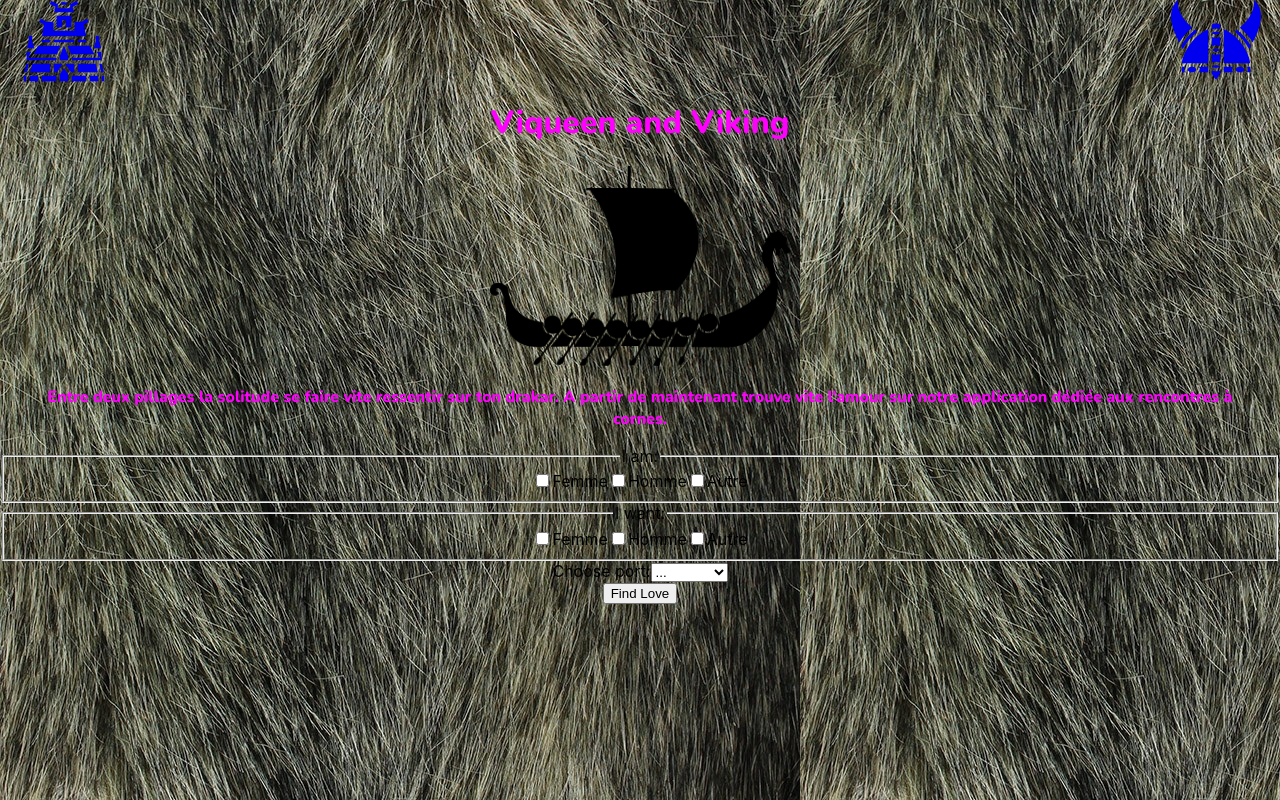
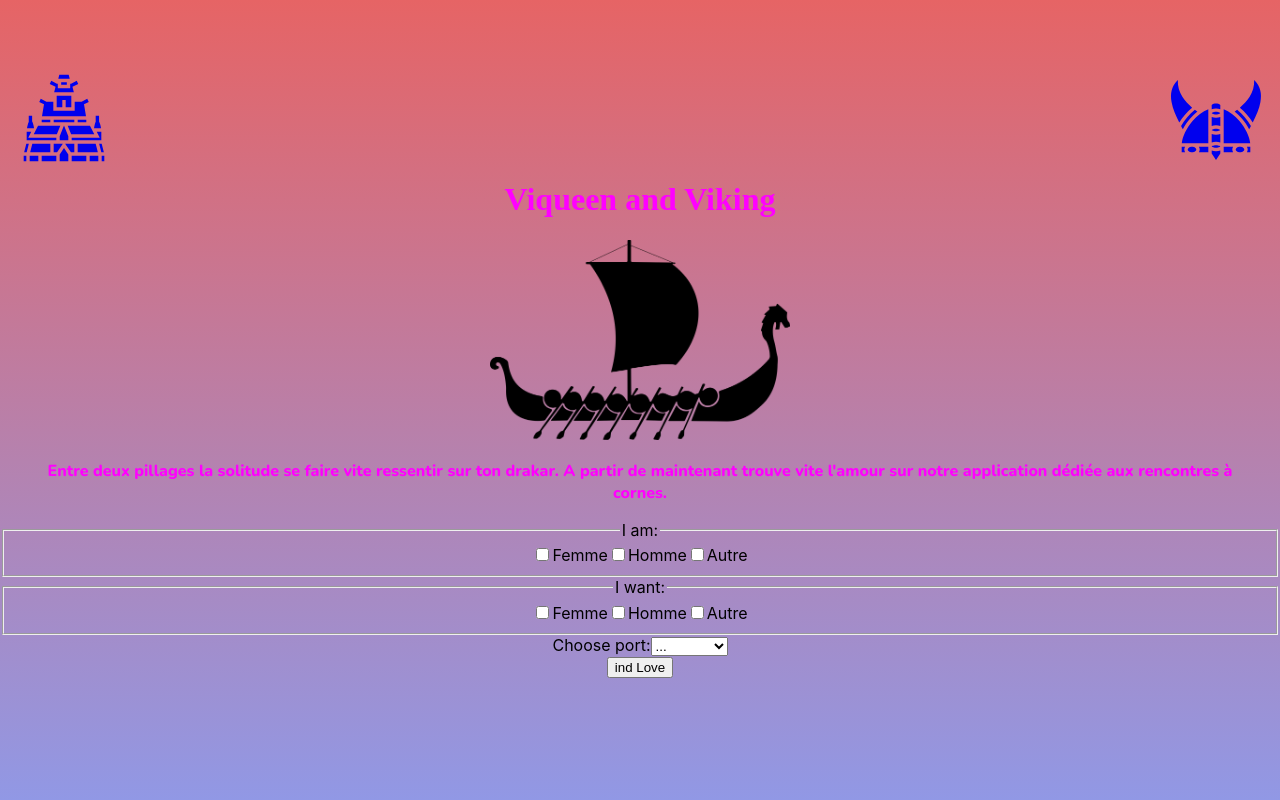
Before and after one commit to lwujek/wcs-js-h1-vikings, a React (Create React App) app: page / in a window 1280 px wide. Built offline with nearby package versions, Linux system fonts and the light colour scheme.

Commit message:
card tinder

```diff
--- a/src/App.js
+++ b/src/App.js
@@ -2,6 +2,8 @@ import "./App.css";
 import Profile from "./components/Profile";
 import { BrowserRouter as Router, Switch, Route } from "react-router-dom";
 import Home from './components/Home.jsx';
+import ProfileTinder from "./components/ProfileTinder";
+
 
 function App() {
   return (
@@ -10,6 +12,7 @@ function App() {
         <Switch>
           <Route exact path="/" component={Home} />
           <Route exact path="/profile" component={Profile} />
+          <Route exact path="/ProfileTinder" component={ProfileTinder} />
         </Switch>
       </Router>
     </div>
--- a/src/components/Api.jsx
+++ b/src/components/Api.jsx
@@ -1,4 +1,4 @@
-export const characters = [
+export const dataBase = [
   {
     id: 1,
     name: "Ássfriđr",
--- a/src/components/Filter.jsx
+++ b/src/components/Filter.jsx
@@ -1,4 +1,5 @@
-import React from 'react';
+import React from "react";
+import { Link } from "react-router-dom";
 
 class Filter extends React.Component {
   render() {
@@ -7,38 +8,37 @@ class Filter extends React.Component {
         <form>
           <fieldset>
             <legend>I am:</legend>
-                        <input type='checkbox' id='Femme'></input>
-                        <label for='Femme'>Femme</label>
-                        <input type='checkbox' id='Homme'></input>
-                        <label for='Homme'>Homme</label>
-                        <input type='checkbox' id='Autre'></input>
-                        <label for='Autre'>Autre</label>
+            <input type="checkbox" id="Femme"></input>
+            <label for="Femme">Femme</label>
+            <input type="checkbox" id="Homme"></input>
+            <label for="Homme">Homme</label>
+            <input type="checkbox" id="Autre"></input>
+            <label for="Autre">Autre</label>
           </fieldset>
           <fieldset>
             <legend>I want:</legend>
-                        <input type='checkbox' id='Femme'></input>
-                        <label for='Femme'>Femme</label>
-                        <input type='checkbox' id='Homme'></input>
-                        <label for='Homme'>Homme</label>
-                        <input type='checkbox' id='Autre'></input>
-                        <label for='Autre'>Autre</label>
-
+            <input type="checkbox" id="Femme"></input>
+            <label for="Femme">Femme</label>
+            <input type="checkbox" id="Homme"></input>
+            <label for="Homme">Homme</label>
+            <input type="checkbox" id="Autre"></input>
+            <label for="Autre">Autre</label>
           </fieldset>
 
-
-                    <label for='ports'>Choose port:</label>
-                    <select name='port' id='ports'>
-                        <option value=''>...</option>
-                        <option value='Stapula'>Stapula</option>
-                        <option value='Dorestad'>Dorestad</option>
-                        <option value='Kattegat'>Kattegat</option>
+          <label for="ports">Choose port:</label>
+          <select name="port" id="ports">
+            <option value="">...</option>
+            <option value="Stapula">Stapula</option>
+            <option value="Dorestad">Dorestad</option>
+            <option value="Kattegat">Kattegat</option>
           </select>
         </form>
-                <button>Find Love</button>
+        <Link to="./ProfileTinder">
+          <button>ind Love</button>
+        </Link>
       </div>
-        )
+    );
   }
 }
 
-
 export default Filter;
--- a/src/components/ProfileTinder.css
+++ b/src/components/ProfileTinder.css
@@ -1,12 +1,21 @@
 #root {
+  text-align: center;
   display: flex;
   justify-content: center;
   width: 100vw;
   min-height: 100vh;
   overflow: hidden;
+  background: linear-gradient(#e66465, #9198e5);
 }
 
-div {
+#root > div {
+  display: flex;
+  flex-direction: column;
+  justify-content: center;
+  align-items: center;
+}
+
+.app > div {
   display: flex;
   flex-direction: column;
   justify-content: center;
@@ -14,7 +23,7 @@ div {
 }
 
 .row {
-  flex-direction: row;
+  flex-direction: row !important;
 }
 
 .row > * {
@@ -22,12 +31,13 @@ div {
 }
 
 h1 {
-  color: rgb(7, 6, 6);
-  margin-bottom: 50px;
+  font-family: "Damion", cursive;
+  color: rgb(12, 12, 12);
+  text-shadow: 0px 0px 60px 0px rgba(0, 0, 0, 0.3);
 }
 
 h2 {
-  color: rgb(5, 5, 5);
+  color: #fff;
 }
 
 .swipe {
@@ -41,24 +51,36 @@ h2 {
 }
 
 .card {
-  display: flex;
-  justify-content: center;
+  position: relative;
+  background-color: #fff;
   width: 80vw;
   max-width: 260px;
   height: 300px;
-  box-shadow: 0px 0px 60px 0px rgba(241, 232, 232, 0.3);
+  box-shadow: 0px 0px 60px 0px rgba(0, 0, 0, 0.3);
   border-radius: 20px;
   background-size: cover;
   background-position: center;
 }
 
+.cardContent {
+  width: 100%;
+  height: 100%;
+}
+
 .swipe:last-of-type {
 }
 
-.descriptions {
-  display: flex;
-  flex-direction: column;
-  justify-items: baseline;
+.card h3 {
+  top: 0;
+  margin: 10px;
+  color: rgb(15, 15, 15);
+}
+
+h4 {
+  bottom: 0;
+  margin-left: 10px;
+  font-size: 16px;
+  color: rgb(2, 2, 3);
 }
 
 @keyframes popup {
--- a/src/components/ProfileTinder.jsx
+++ b/src/components/ProfileTinder.jsx
@@ -1,8 +1,11 @@
 import React from "react";
 import TinderCard from "react-tinder-card";
 import "./ProfileTinder.css";
+import { dataBase } from "./Api";
 
-function ProfileTinder({ characters }) {
+function ProfileTinder() {
+  const characters = dataBase;
+  console.log(characters);
   const swiped = (direction, nameToDelete) => {
     console.log("removing: " + nameToDelete);
   };
--- a/src/index.css
+++ b/src/index.css
@@ -3,9 +3,6 @@ body {
   font-family: -apple-system, BlinkMacSystemFont, "Segoe UI", "Roboto", "Oxygen",
     "Ubuntu", "Cantarell", "Fira Sans", "Droid Sans", "Helvetica Neue",
     sans-serif;
-  background-image: url("./components/images/image.png");
-  -webkit-font-smoothing: antialiased;
-  -moz-osx-font-smoothing: grayscale;
 }
 
 code {
```
Also changed, not shown: src/components/Home.jsx (+13 -14 lines). Lines whose indentation alone changed are shown as unchanged.
